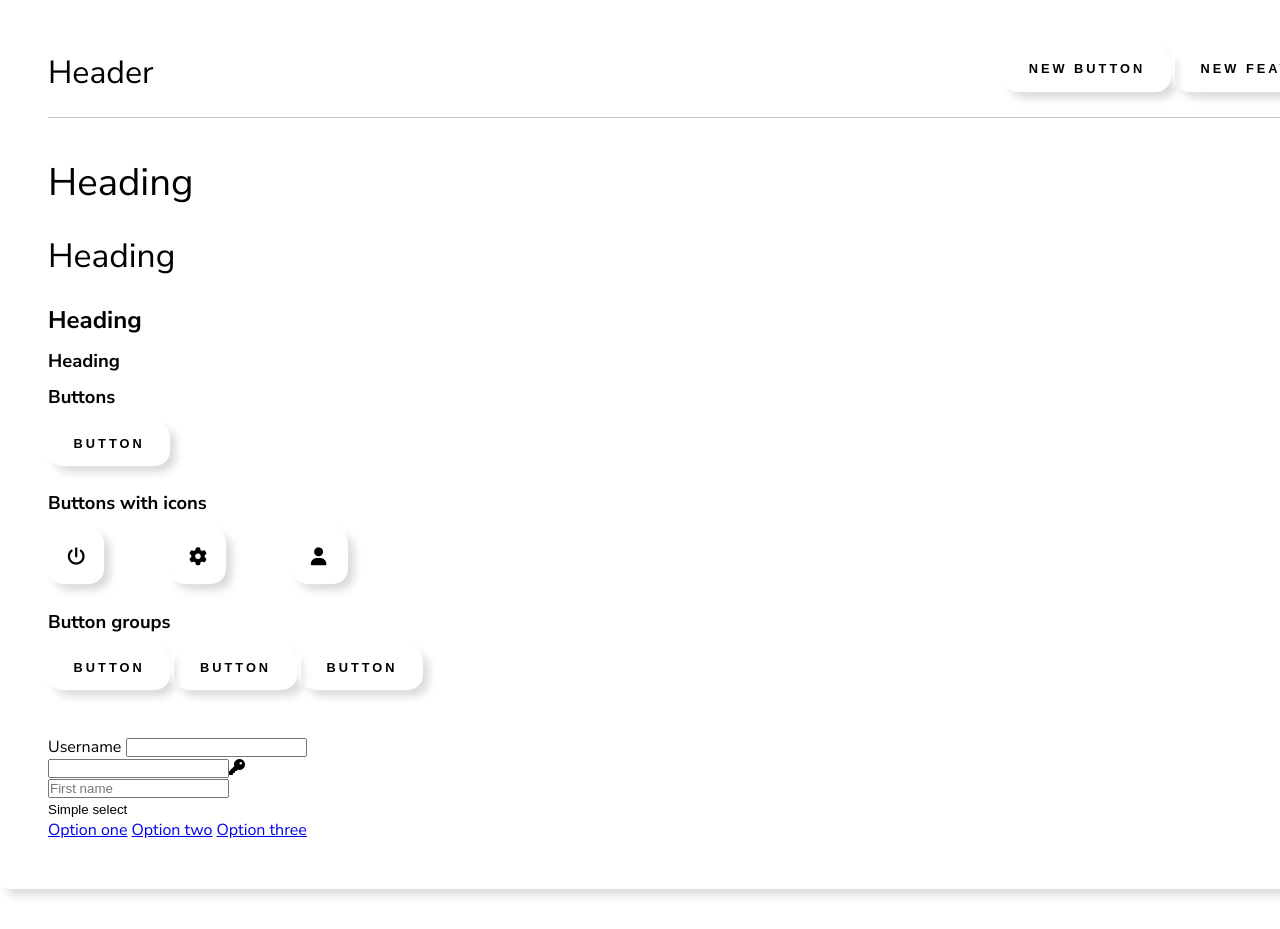
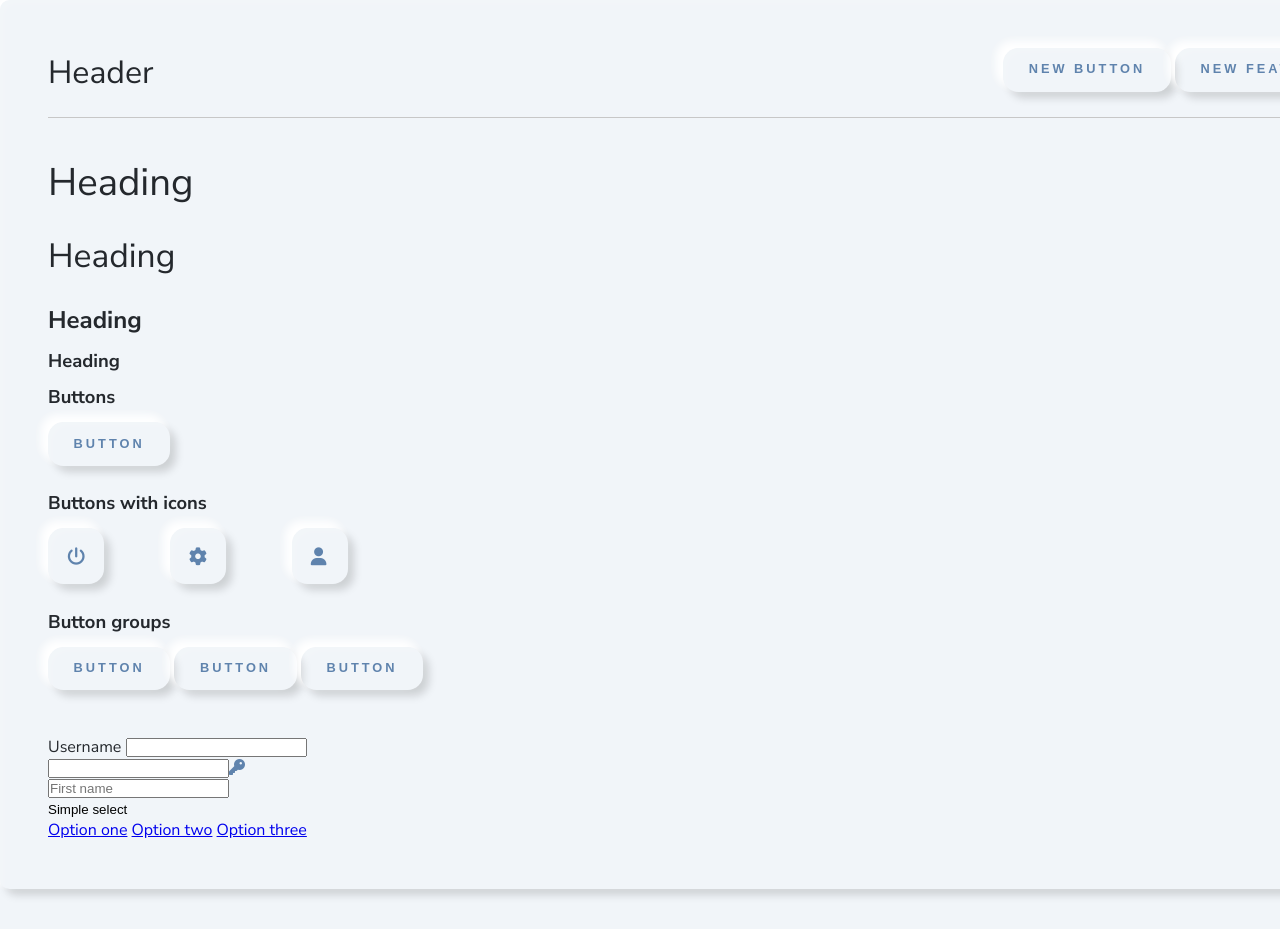
Before and after one commit to damian-szwajkos/Neumorphism_material, a plain HTML site: page neumorphism-material/index.html in a window 1280 px wide. Shown: the top 929 px of the page. Drawn offline with nearby package versions, Linux system fonts and the light colour scheme; files that its build step writes are made by us from their sources.

Commit message:
Implement some basic colors.

```diff
--- a/neumorphism-material/styles/atoms/_variables.scss
+++ b/neumorphism-material/styles/atoms/_variables.scss
@@ -3,15 +3,18 @@ $letter-spacing: 3px;
 
 
 /* COLORS */
+
+/* #e5f0f9, #5f83ad, #24282d, #f4f7fa */
+
 $col-primary: #24cfaa;
-$col-secondary: '';
+$col-secondary: #5f83ad,;
 
 $col-success: '';
 $col-info: '';
 $col-danger: '';
 
-$col-background: '';
-$col-text: '';
+$col-background: #f1f5f9;
+$col-text: #24282d;
 
 /* FONTS */
 $font-primary: 'Nunito Sans', sans-serif;
```
